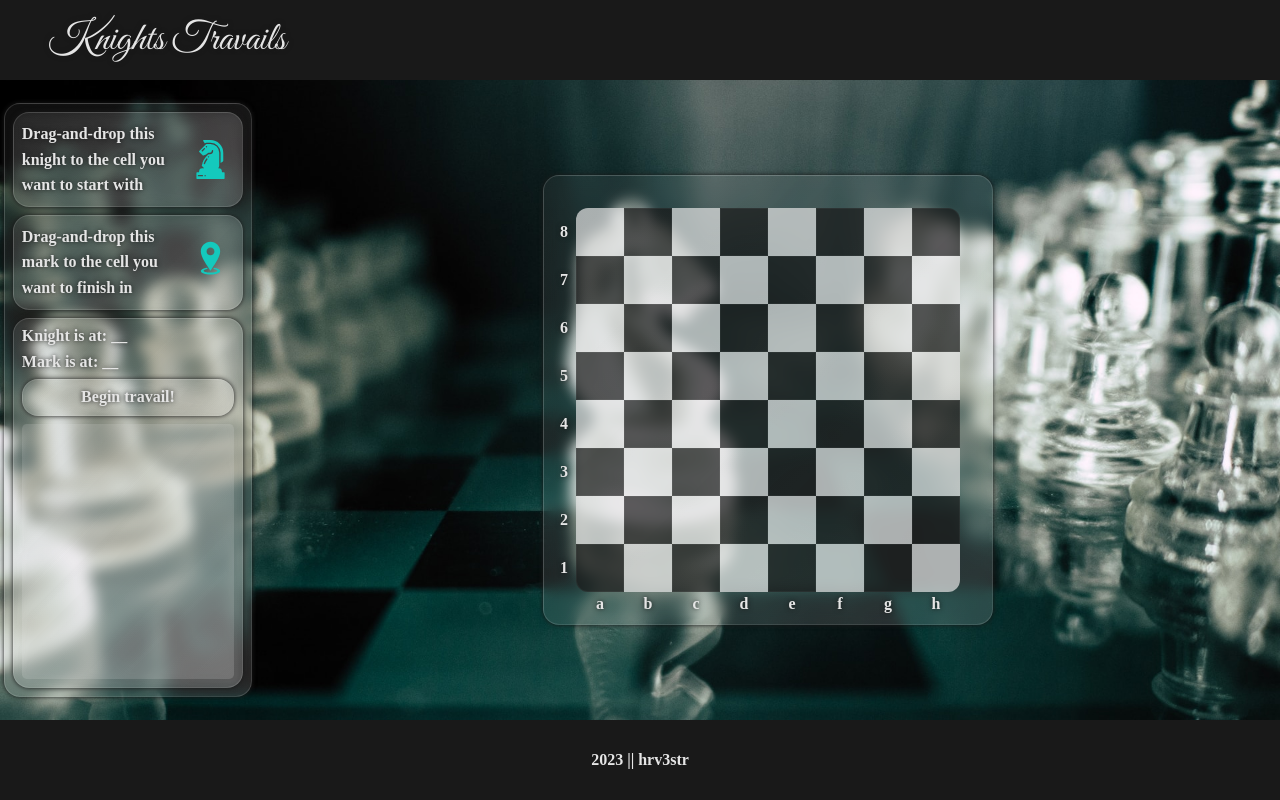
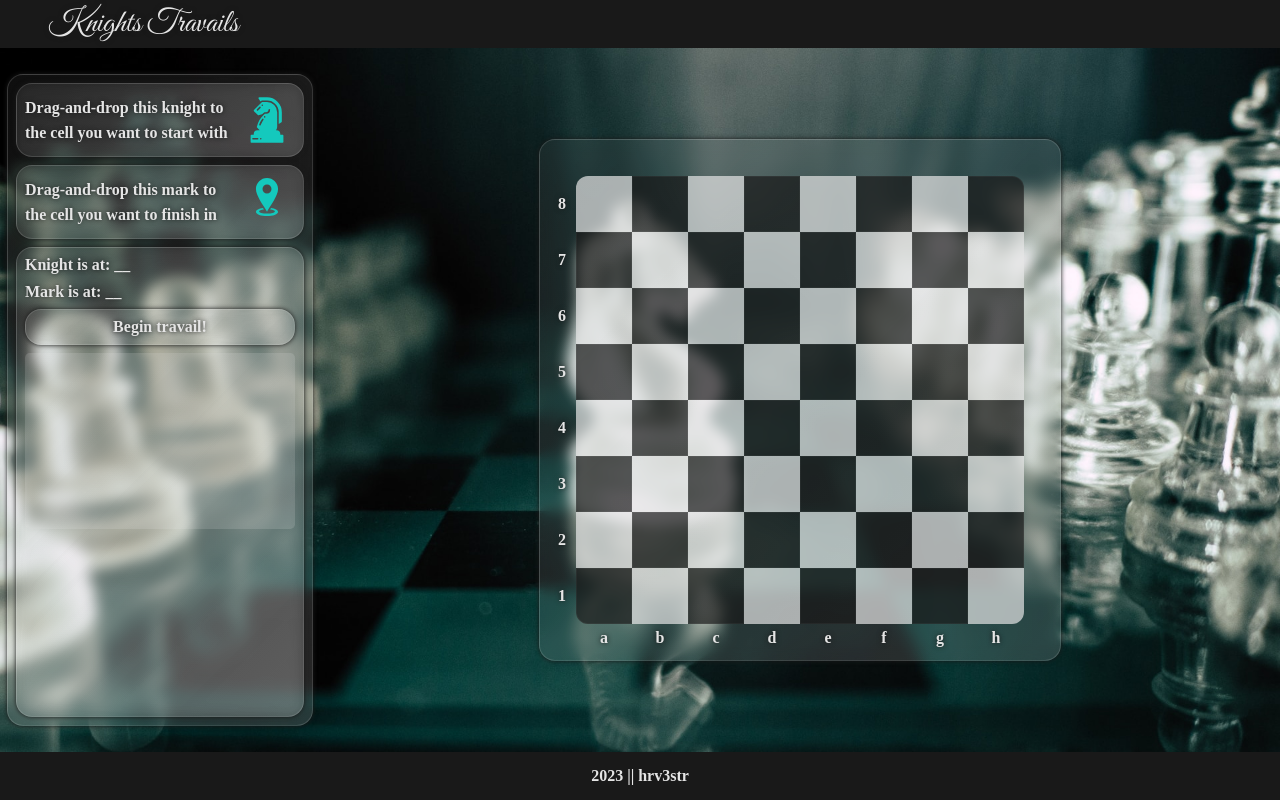
Before and after one commit to hrv3str/odin-knight-travails, a website built with webpack: page src/index.html in a window 1280 px wide. Built offline with nearby package versions, Linux system fonts and the light colour scheme; a web font is replaced by a local one.

Commit message:
Media query adjustments

```diff
--- a/src/styles.css
+++ b/src/styles.css
@@ -263,11 +263,20 @@ a:hover {
 
 @media only screen and (min-width: 768px) and (max-width: 1366px) {
     :root {
-        --c-side: 3rem;
+        --c-side: 3.5rem;
+    }
+
+    body {
+        grid-template-rows: 3rem 1fr 3rem;
+        grid-template-columns: repeat(4, 1fr);
+    }
+
+    .header .title {
+        font-size: 2rem;
     }
 
     .console {
-        flex-basis: 15rem;
-        max-height: 17rem;
+        flex-basis: 10rem;
+        max-height: 9rem;
     }
 }
```
